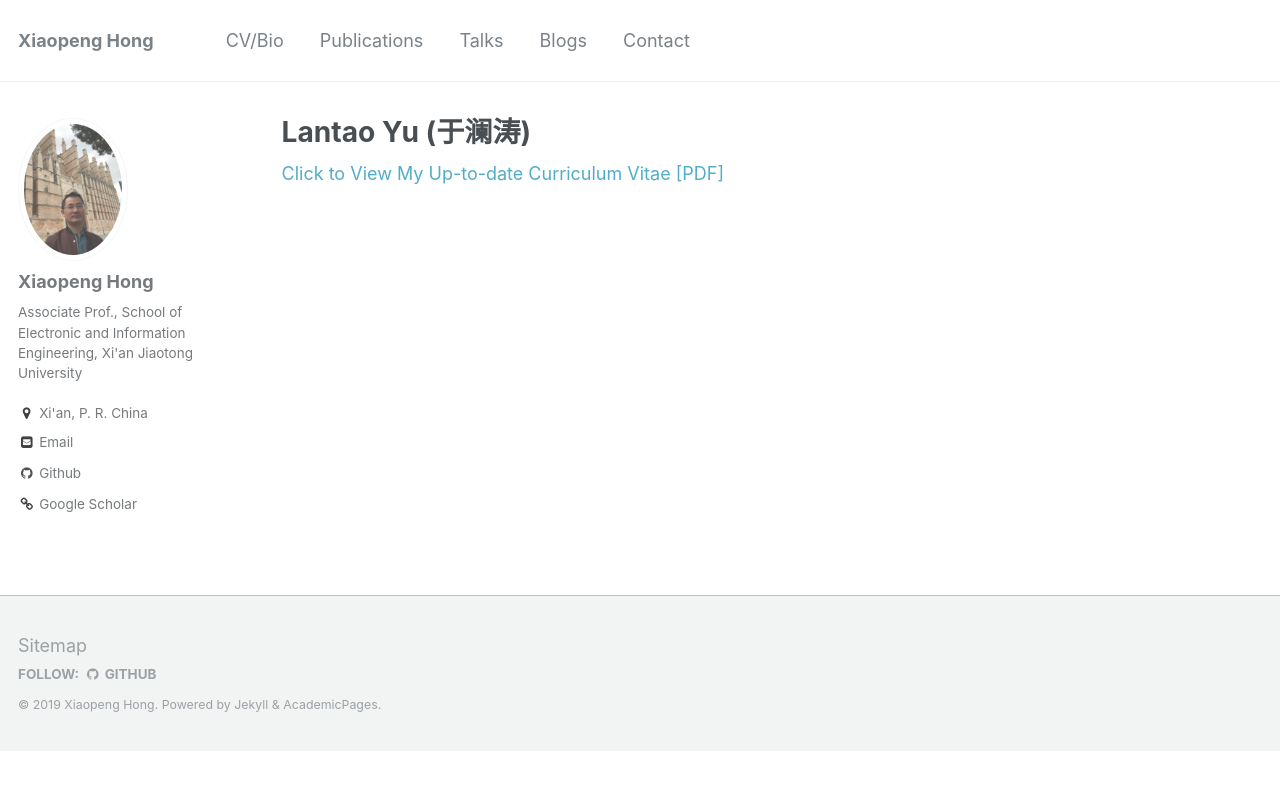
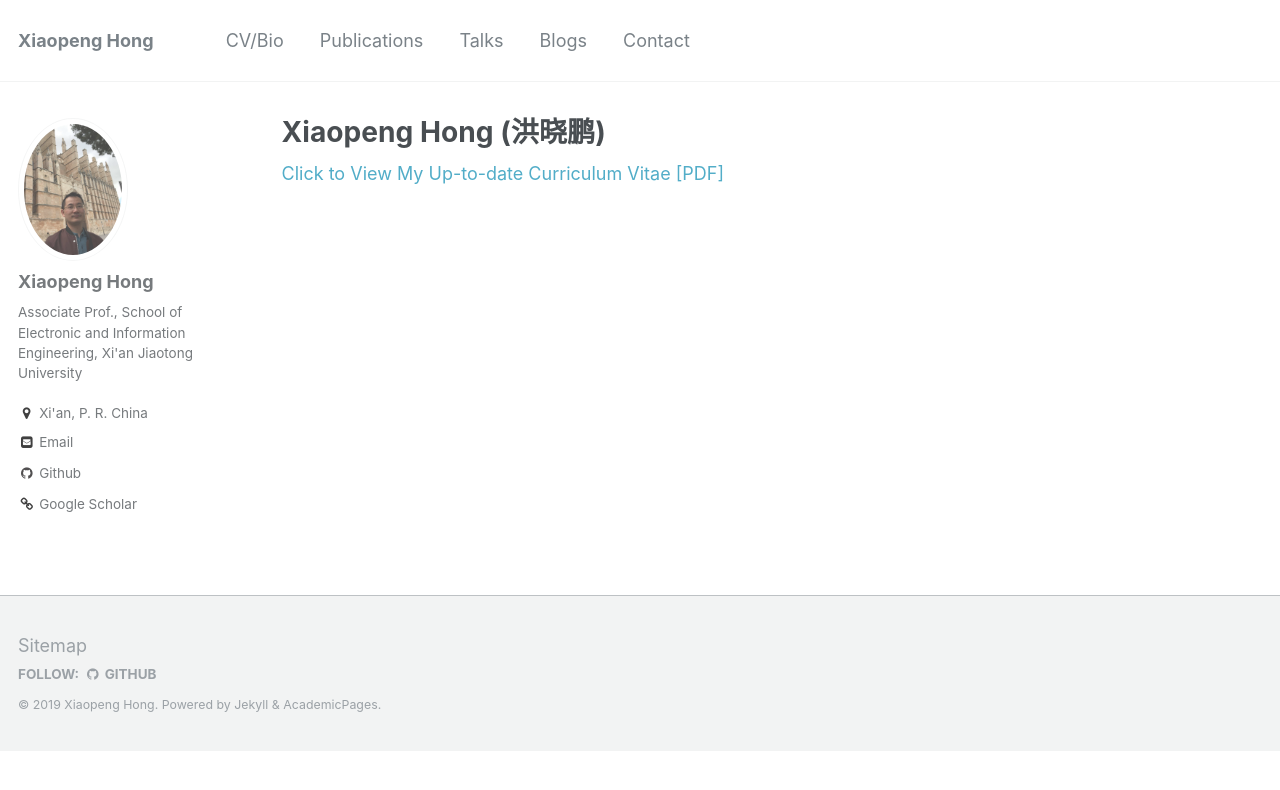
Before and after one commit to xiaopenghong/xiaopenghong.github.io, a Jekyll site: the page built from _pages/cv.md, in a window 1280 px wide. Shown: the top 790 px of the page. Built offline with Jekyll 4.4.1, drawn with Linux system fonts in a browser that asks for light colours.

Commit message:
Update cv.md

```diff
--- a/_pages/cv.md
+++ b/_pages/cv.md
@@ -1,6 +1,6 @@
 ---
 <!-- layout: archive -->
-title: "Lantao Yu (于澜涛)"
+title: "Xiaopeng Hong (洪晓鹏)"
 permalink: /cv/
 author_profile: true
 redirect_from:
@@ -9,6 +9,6 @@ redirect_from:
 
 {% include base_path %}
 
-[Click to View My Up-to-date Curriculum Vitae [PDF]](http://lantaoyu.github.io/files/lantaoyu_cv.pdf)
+[Click to View My Up-to-date Curriculum Vitae [PDF]](http://lantaoyu.github.io/files/xiaopenghong_cv.pdf)
 
 <!-- <embed src="http://lantaoyu.com/files/lantaoyu_cv.pdf" width="650" height="1800" type='application/pdf'> -->
```
